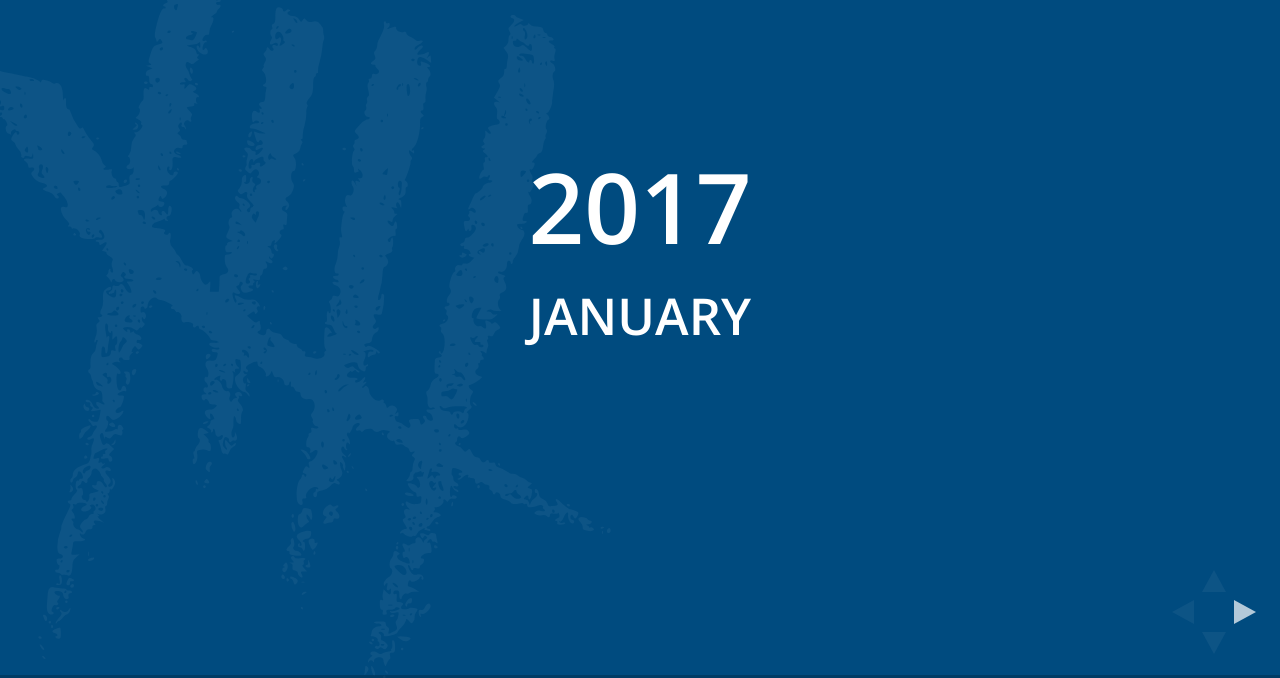
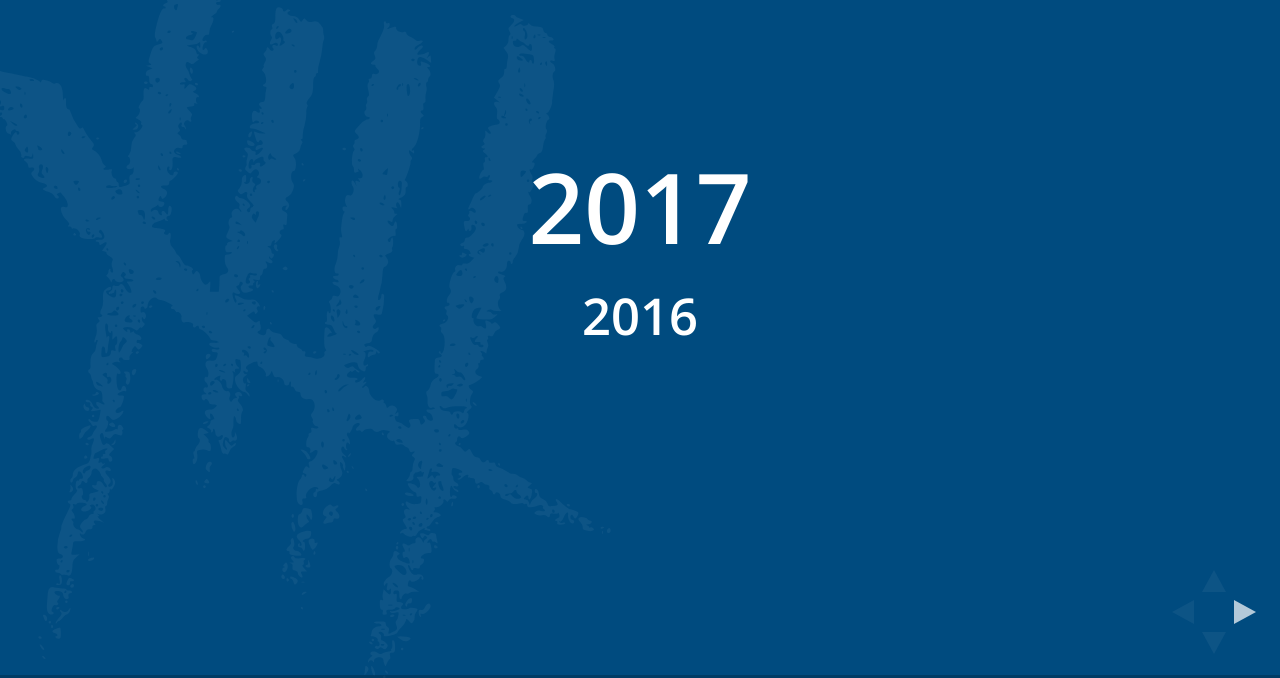
Before and after one commit to hagstovan/presentations, a website: page index.html in a window 1280 px wide. Shown: the part 122-800 px from the top of the page. Drawn offline with Linux system fonts and the light colour scheme.

Commit message:
ársyvirlit

```diff
--- a/index.html
+++ b/index.html
@@ -35,6 +35,15 @@
 		<div class="reveal">
 			<div class="slides">
 
+
+
+			<!-- Shortcuts -->
+
+
+				<section>
+					<h1><a href="#/1">2017</a></h1>
+					<h3><a href="#/13">2016</a></h3>
+				</section>
 
 
 			<!-- 2017 -->
```
